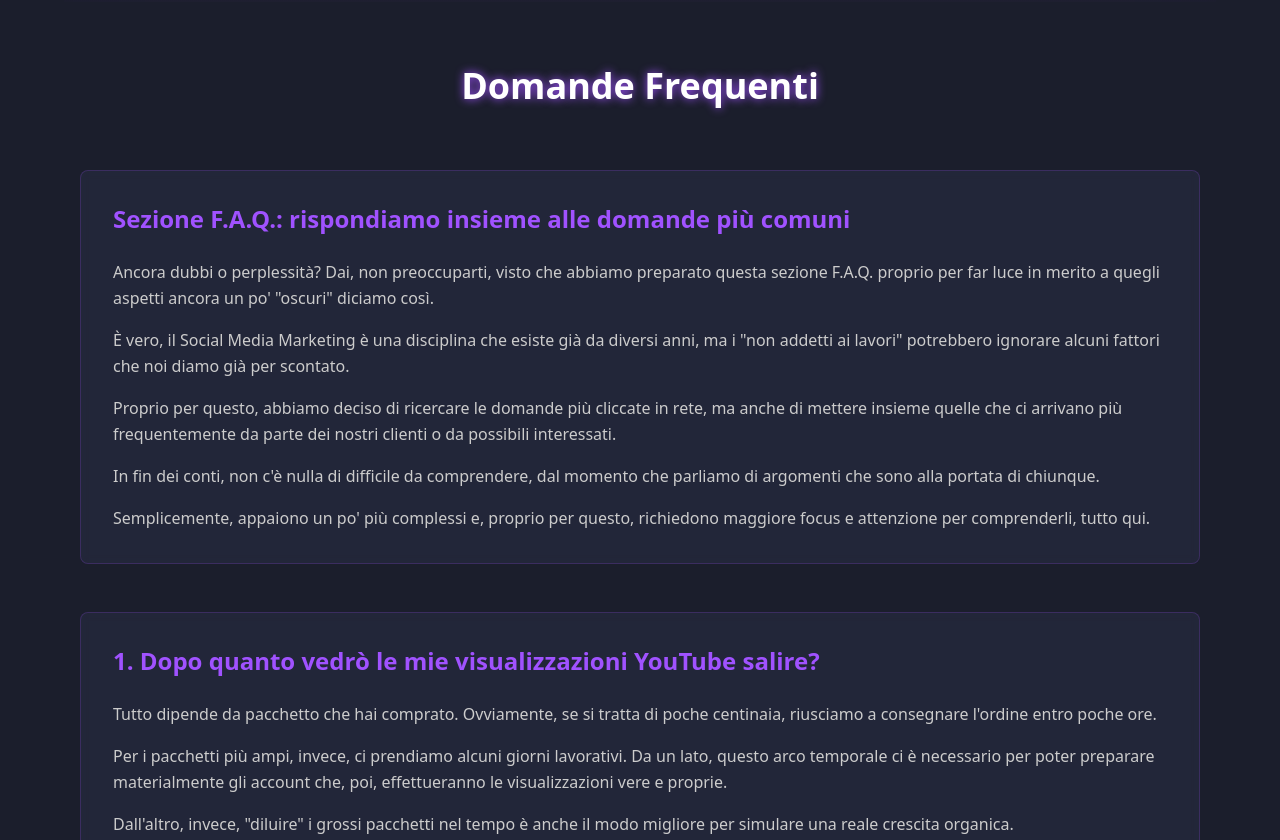
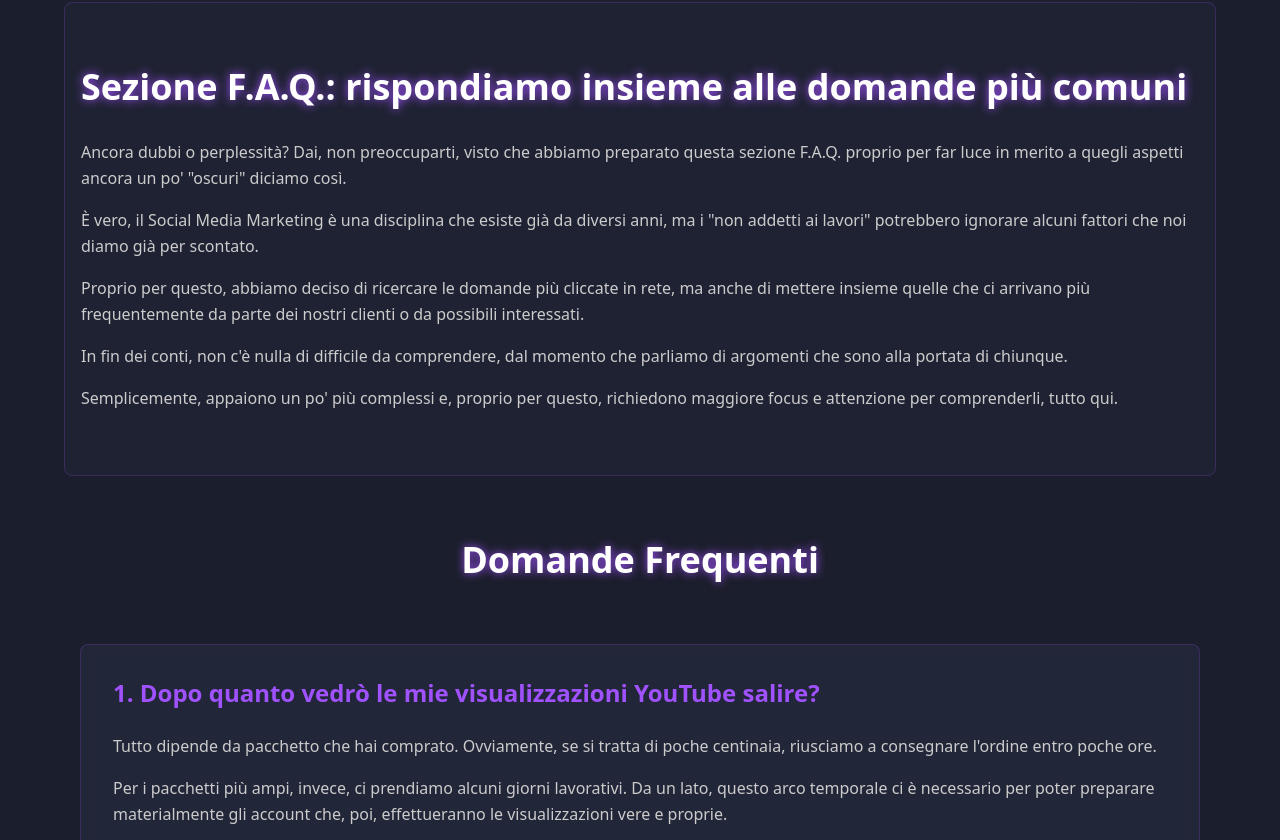
Before and after one commit to niangamadou888/glowyviews, a React (Vite) app: page / in a window 1280 px wide. Shown: the part 5000-5840 px from the top of the page. Built offline with nearby package versions, Linux system fonts and the light colour scheme.

Commit message:
Fix FAQ section content
Remove incorrect sections from the FAQ component that do not belong, specifically "Sezione F.A.Q.: rispondiamo insieme alle domande più comuni" and "Considerazioni finali sul comprare Visualizzazioni YouTube".
[skip gpt_engineer]

```diff
--- a/src/components/FAQ.tsx
+++ b/src/components/FAQ.tsx
@@ -1,15 +1,5 @@
 const FAQ = () => {
-  const sections = [
-    {
-      title: "Sezione F.A.Q.: rispondiamo insieme alle domande più comuni",
-      content: [
-        `Ancora dubbi o perplessità? Dai, non preoccuparti, visto che abbiamo preparato questa sezione F.A.Q. proprio per far luce in merito a quegli aspetti ancora un po' "oscuri" diciamo così.`,
-        `È vero, il Social Media Marketing è una disciplina che esiste già da diversi anni, ma i "non addetti ai lavori" potrebbero ignorare alcuni fattori che noi diamo già per scontato.`,
-        `Proprio per questo, abbiamo deciso di ricercare le domande più cliccate in rete, ma anche di mettere insieme quelle che ci arrivano più frequentemente da parte dei nostri clienti o da possibili interessati.`,
-        `In fin dei conti, non c'è nulla di difficile da comprendere, dal momento che parliamo di argomenti che sono alla portata di chiunque.`,
-        `Semplicemente, appaiono un po' più complessi e, proprio per questo, richiedono maggiore focus e attenzione per comprenderli, tutto qui.`
-      ]
-    },
+  const questions = [
     {
       title: "1. Dopo quanto vedrò le mie visualizzazioni YouTube salire?",
       content: [
@@ -125,17 +115,6 @@ const FAQ = () => {
         `Lo stesso, chiaramente, vale anche per le altre festività.`,
         `Per il resto, non c'è alcun problema, sei libero di comprare visualizzazioni YouTube ogni qualvolta tu ne abbia bisogno.`
       ]
-    },
-    {
-      title: "Considerazioni finali sul comprare Visualizzazioni YouTube",
-      content: [
-        `Comprare views YouTube è da considerarsi come una manovra di Social Media Marketing, il cui scopo è quello di "farsi prendere in considerazione" dai crawler della stessa piattaforma social.`,
-        `Infatti, questi tendono a premiare con più visibilità tutti quei canali che risultano già "movimentati", in termini di interazioni social ottenute (visualizzazioni incluse, ovviamente).`,
-        `Nonostante l'obiettivo di qualunque creator sia quello di ottenerle in modo genuino, comprare visualizzazioni YouTube può rivelarsi la mossa vincente per tutti quei canali aperti da poco e che, dunque, non hanno ancora un buon numero di interazioni, tali da suscitare l'interesse dei crawler.`,
-        `In conclusione, dunque, dove comprare Views YouTube italiane e reali in modo sicuro? Devi solo creare il tuo account personale e andare alla sezione dedicata. Per effettuare un acquisto, poi, devi solo scegliere il pacchetto che ritieni più idoneo alla tua situazione e agli obiettivi che vuoi raggiungere.`,
-        `Tutti gli ordini vengono elaborati "a mano" e, nello specifico, le visualizzazioni acquistate verranno conteggiate sul video di cui ci hai fornito l'URL in fase di ordine.`,
-        `Infine, sebbene sia una pratica perfettamente legale, comprare visualizzazioni YouTube è vietato dai termini e condizioni del social stesso. Quindi, "diluisci" nel tempo le views comprate, in modo che sembrino acquisite organicamente, come "risposta" del pubblico alla tua attività di creator.`
-      ]
     }
   ];
 
@@ -145,11 +124,11 @@ const FAQ = () => {
         Domande Frequenti
       </h2>
       <div className="space-y-12">
-        {sections.map((section, index) => (
+        {questions.map((question, index) => (
           <div key={index} className="bg-secondary/50 rounded-lg p-8 backdrop-blur-sm border border-primary/20">
-            <h3 className="text-2xl font-semibold mb-6 text-primary">{section.title}</h3>
+            <h3 className="text-2xl font-semibold mb-6 text-primary">{question.title}</h3>
             <div className="space-y-4">
-              {section.content.map((paragraph, pIndex) => (
+              {question.content.map((paragraph, pIndex) => (
                 <p key={pIndex} className="text-muted-foreground leading-relaxed">
                   {paragraph}
                 </p>
--- /dev/null
+++ b/src/components/FAQIntro.tsx
@@ -0,0 +1,28 @@
+const FAQIntro = () => {
+  return (
+    <section className="w-full max-w-6xl mx-auto px-4 py-16 bg-secondary/30 rounded-lg backdrop-blur-sm border border-primary/20">
+      <h2 className="text-3xl md:text-4xl font-bold mb-8 text-glow">
+        Sezione F.A.Q.: rispondiamo insieme alle domande più comuni
+      </h2>
+      <div className="space-y-4">
+        <p className="text-muted-foreground leading-relaxed">
+          Ancora dubbi o perplessità? Dai, non preoccuparti, visto che abbiamo preparato questa sezione F.A.Q. proprio per far luce in merito a quegli aspetti ancora un po' "oscuri" diciamo così.
+        </p>
+        <p className="text-muted-foreground leading-relaxed">
+          È vero, il Social Media Marketing è una disciplina che esiste già da diversi anni, ma i "non addetti ai lavori" potrebbero ignorare alcuni fattori che noi diamo già per scontato.
+        </p>
+        <p className="text-muted-foreground leading-relaxed">
+          Proprio per questo, abbiamo deciso di ricercare le domande più cliccate in rete, ma anche di mettere insieme quelle che ci arrivano più frequentemente da parte dei nostri clienti o da possibili interessati.
+        </p>
+        <p className="text-muted-foreground leading-relaxed">
+          In fin dei conti, non c'è nulla di difficile da comprendere, dal momento che parliamo di argomenti che sono alla portata di chiunque.
+        </p>
+        <p className="text-muted-foreground leading-relaxed">
+          Semplicemente, appaiono un po' più complessi e, proprio per questo, richiedono maggiore focus e attenzione per comprenderli, tutto qui.
+        </p>
+      </div>
+    </section>
+  );
+};
+
+export default FAQIntro;
--- /dev/null
+++ b/src/components/FinalConsiderations.tsx
@@ -0,0 +1,31 @@
+const FinalConsiderations = () => {
+  return (
+    <section className="w-full max-w-6xl mx-auto px-4 py-16 bg-secondary/30 rounded-lg backdrop-blur-sm border border-primary/20">
+      <h2 className="text-3xl md:text-4xl font-bold mb-8 text-glow">
+        Considerazioni finali sul comprare Visualizzazioni YouTube
+      </h2>
+      <div className="space-y-4">
+        <p className="text-muted-foreground leading-relaxed">
+          Comprare views YouTube è da considerarsi come una manovra di Social Media Marketing, il cui scopo è quello di "farsi prendere in considerazione" dai crawler della stessa piattaforma social.
+        </p>
+        <p className="text-muted-foreground leading-relaxed">
+          Infatti, questi tendono a premiare con più visibilità tutti quei canali che risultano già "movimentati", in termini di interazioni social ottenute (visualizzazioni incluse, ovviamente).
+        </p>
+        <p className="text-muted-foreground leading-relaxed">
+          Nonostante l'obiettivo di qualunque creator sia quello di ottenerle in modo genuino, comprare visualizzazioni YouTube può rivelarsi la mossa vincente per tutti quei canali aperti da poco e che, dunque, non hanno ancora un buon numero di interazioni, tali da suscitare l'interesse dei crawler.
+        </p>
+        <p className="text-muted-foreground leading-relaxed">
+          In conclusione, dunque, dove comprare Views YouTube italiane e reali in modo sicuro? Devi solo creare il tuo account personale e andare alla sezione dedicata. Per effettuare un acquisto, poi, devi solo scegliere il pacchetto che ritieni più idoneo alla tua situazione e agli obiettivi che vuoi raggiungere.
+        </p>
+        <p className="text-muted-foreground leading-relaxed">
+          Tutti gli ordini vengono elaborati "a mano" e, nello specifico, le visualizzazioni acquistate verranno conteggiate sul video di cui ci hai fornito l'URL in fase di ordine.
+        </p>
+        <p className="text-muted-foreground leading-relaxed">
+          Infine, sebbene sia una pratica perfettamente legale, comprare visualizzazioni YouTube è vietato dai termini e condizioni del social stesso. Quindi, "diluisci" nel tempo le views comprate, in modo che sembrino acquisite organicamente, come "risposta" del pubblico alla tua attività di creator.
+        </p>
+      </div>
+    </section>
+  );
+};
+
+export default FinalConsiderations;
--- a/src/pages/Index.tsx
+++ b/src/pages/Index.tsx
@@ -1,6 +1,8 @@
 import Hero from "@/components/Hero";
 import Features from "@/components/Features";
 import FAQ from "@/components/FAQ";
+import FAQIntro from "@/components/FAQIntro";
+import FinalConsiderations from "@/components/FinalConsiderations";
 import Navigation from "@/components/Navigation";
 import WhyBuyViews from "@/components/WhyBuyViews";
 import BuySteps from "@/components/BuySteps";
@@ -14,7 +16,9 @@ const Index = () => {
       <Features />
       <WhyBuyViews />
       <BuySteps />
+      <FAQIntro />
       <FAQ />
+      <FinalConsiderations />
       <Footer />
     </main>
   );
```
